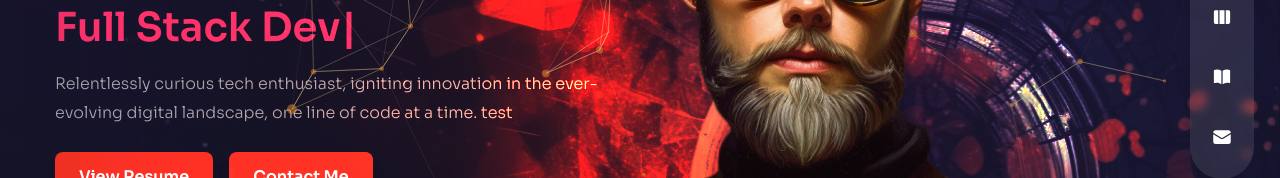
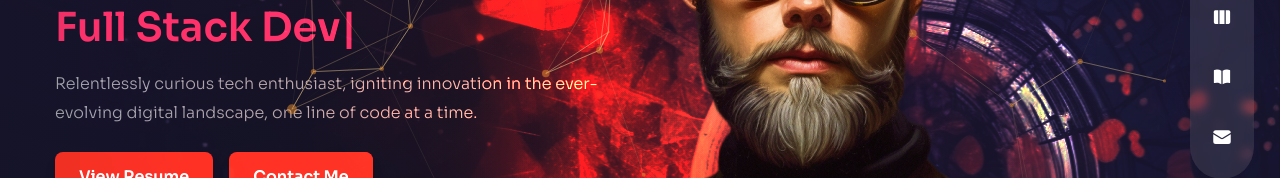
Before and after one commit to IthavinduU/thavindu-live-portfolio, a Next.js app: page / in a window 1280 px wide. Shown: the part 413-591 px from the top of the page. Built offline with nearby package versions, Linux system fonts and the light colour scheme.

Commit message:
Minor fix

```diff
--- a/pages/index.js
+++ b/pages/index.js
@@ -68,7 +68,7 @@ const Home = () => {
               className="max-w-sm xl:max-w-xl mx-auto xl:mx-0 mb-4 xl:mb-6"
             >
               Relentlessly curious tech enthusiast, igniting innovation in the
-              ever-evolving digital landscape, one line of code at a time. test
+              ever-evolving digital landscape, one line of code at a time.
             </motion.p>
             {/* Button */}
             <motion.div
```
